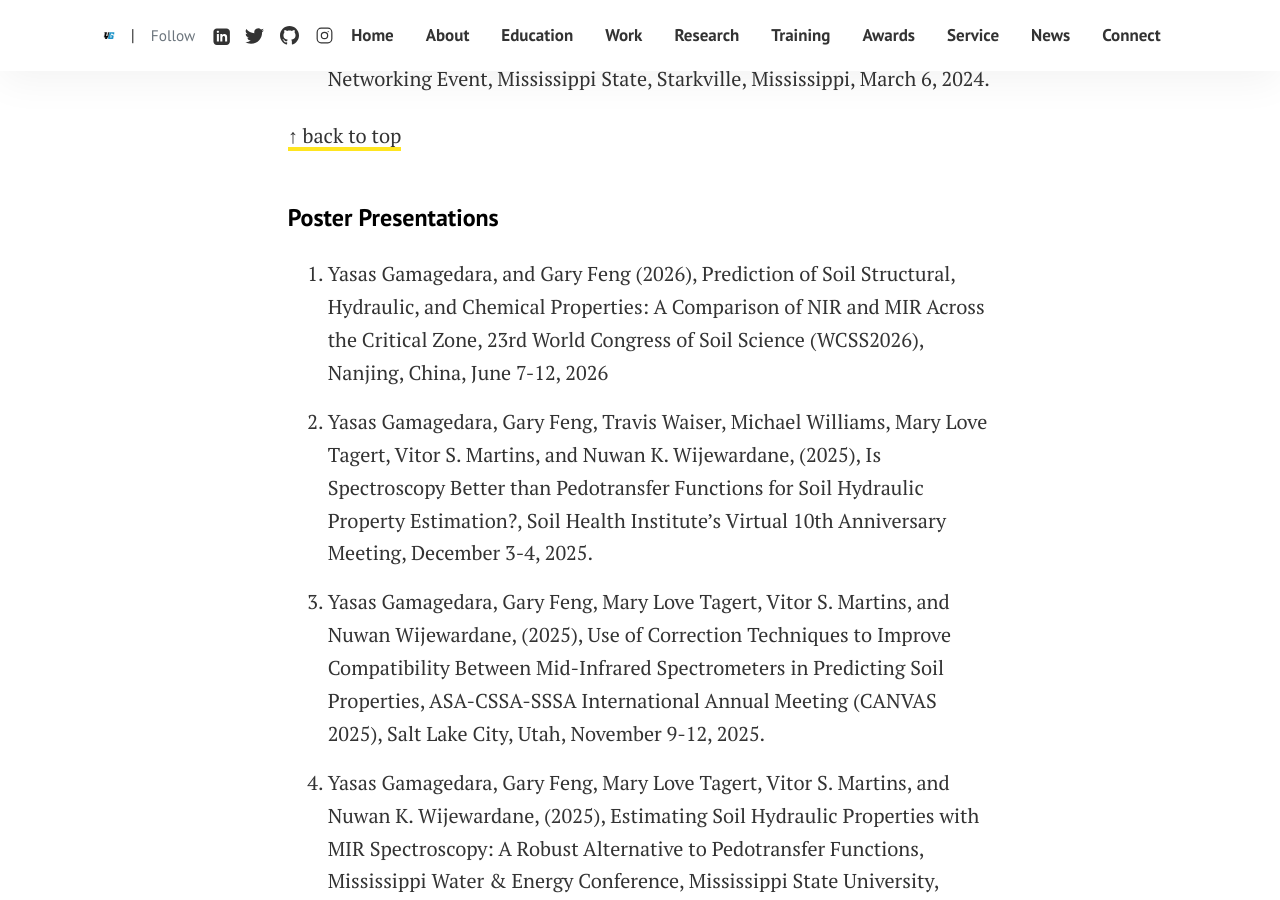
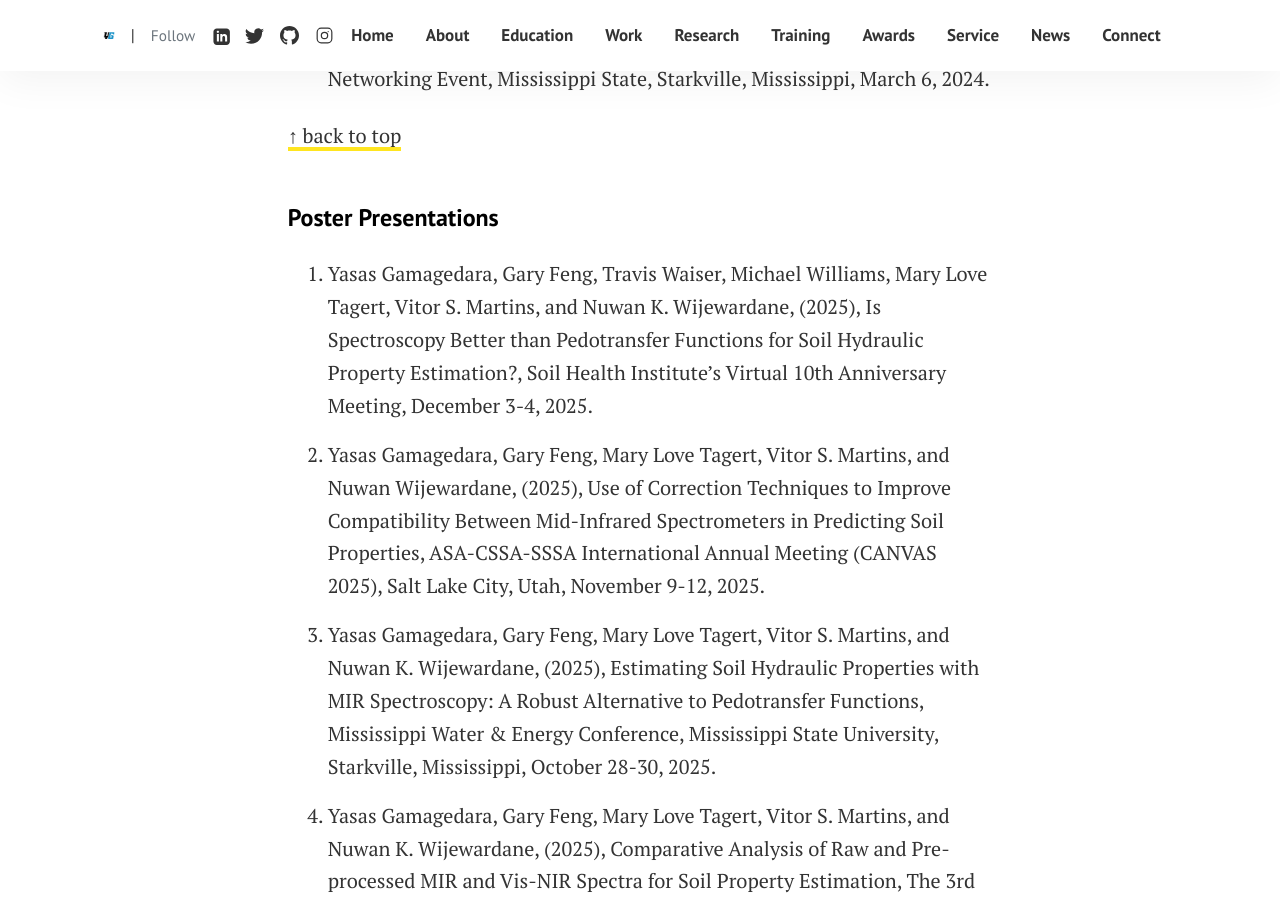
Before and after one commit to kanthsaz/kanthsaz.github.io, a Jekyll site: the page built from pages/research.md, in a window 1280 px wide and 900 px high, scrolled down 2384 px. Built offline with Jekyll 4.4.1, drawn with Linux system fonts in a browser that asks for light colours.

Commit message:
Update research.md

```diff
--- a/pages/research.md
+++ b/pages/research.md
@@ -47,8 +47,6 @@ For the most up-to-date list, please visit my [Google Scholar](https://scholar.g
 [↑ back to top](#top)
 
 #### Poster Presentations
-
-1. Yasas Gamagedara, and Gary Feng (2026), Prediction of Soil Structural, Hydraulic, and Chemical Properties: A Comparison of NIR and MIR Across the Critical Zone, 23rd World Congress of Soil Science (WCSS2026), Nanjing, China, June 7-12, 2026
 
 1. Yasas Gamagedara, Gary Feng, Travis Waiser, Michael Williams, Mary Love Tagert, Vitor S. Martins, and Nuwan K. Wijewardane, (2025), Is Spectroscopy Better than Pedotransfer Functions for Soil Hydraulic Property Estimation?, Soil Health Institute’s Virtual 10th Anniversary Meeting, December 3-4, 2025.
 
```
